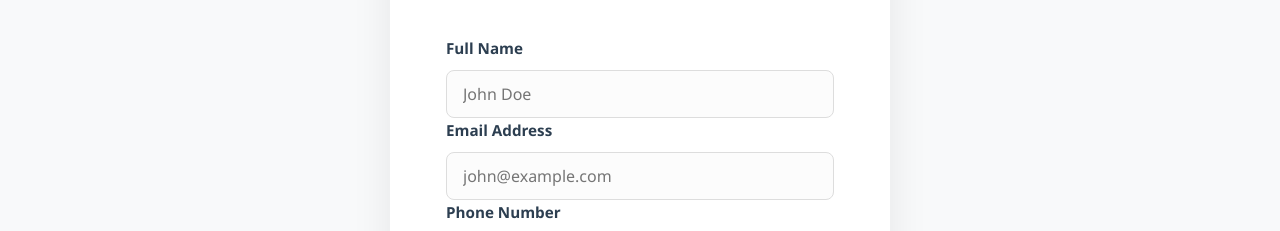
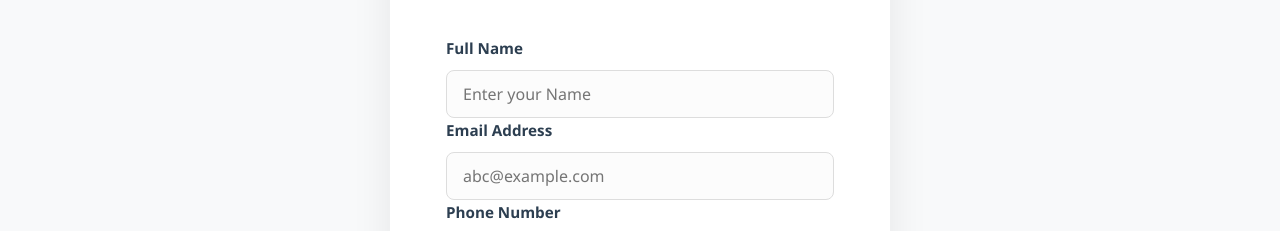
Before and after one commit to vibhukakkar/PropEase, a React (Vite) app: page /profile in a window 1280 px wide. Shown: the part 327-558 px from the top of the page. Built offline with nearby package versions, Linux system fonts and the light colour scheme.

Commit message:
Update input placeholders in Profile form

```diff
--- a/src/pages/Profile.jsx
+++ b/src/pages/Profile.jsx
@@ -61,7 +61,7 @@ const Profile = () => {
               <input
                 type="text"
                 name="name"
-                placeholder="John Doe"
+                placeholder="Enter your Name"
                 value={formData.name}
                 onChange={handleInputChange}
                 required
@@ -72,7 +72,7 @@ const Profile = () => {
               <input
                 type="email"
                 name="email"
-                placeholder="john@example.com"
+                placeholder="abc@example.com"
                 value={formData.email}
                 onChange={handleInputChange}
                 required
```
